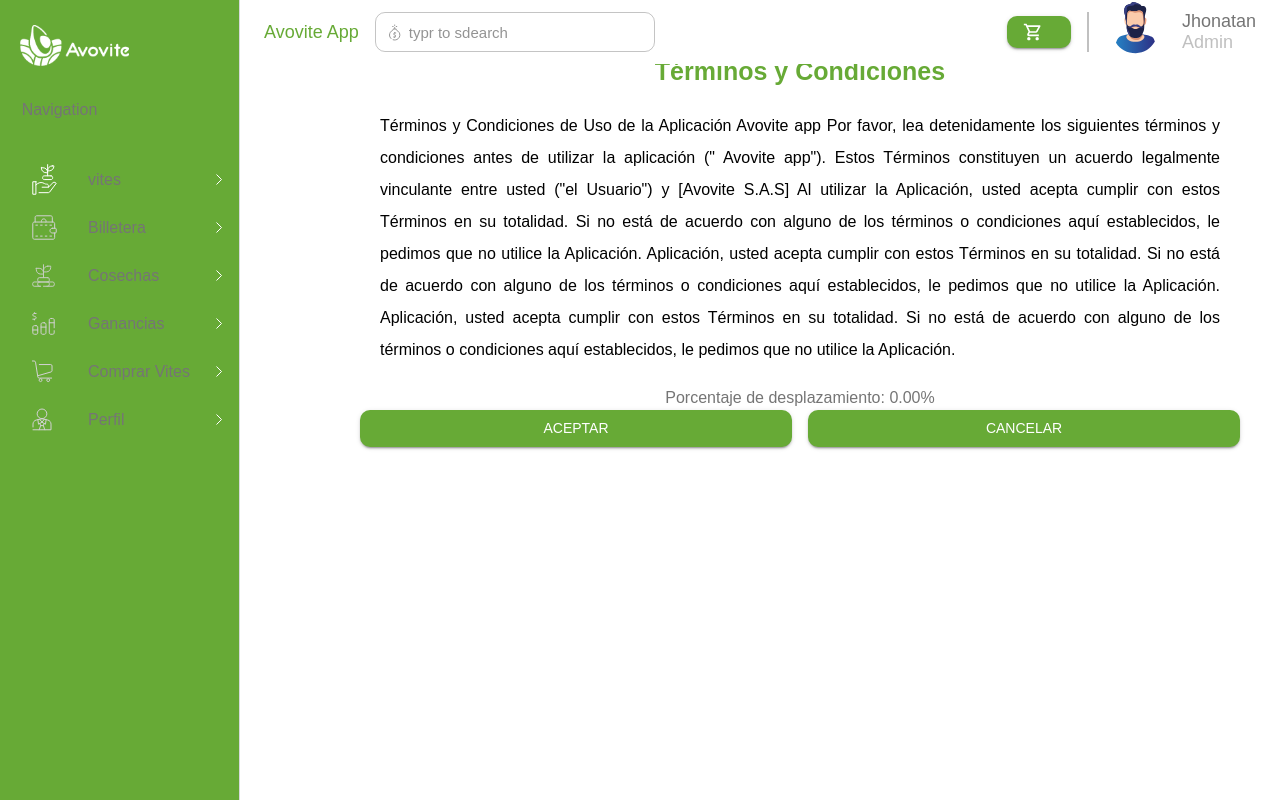
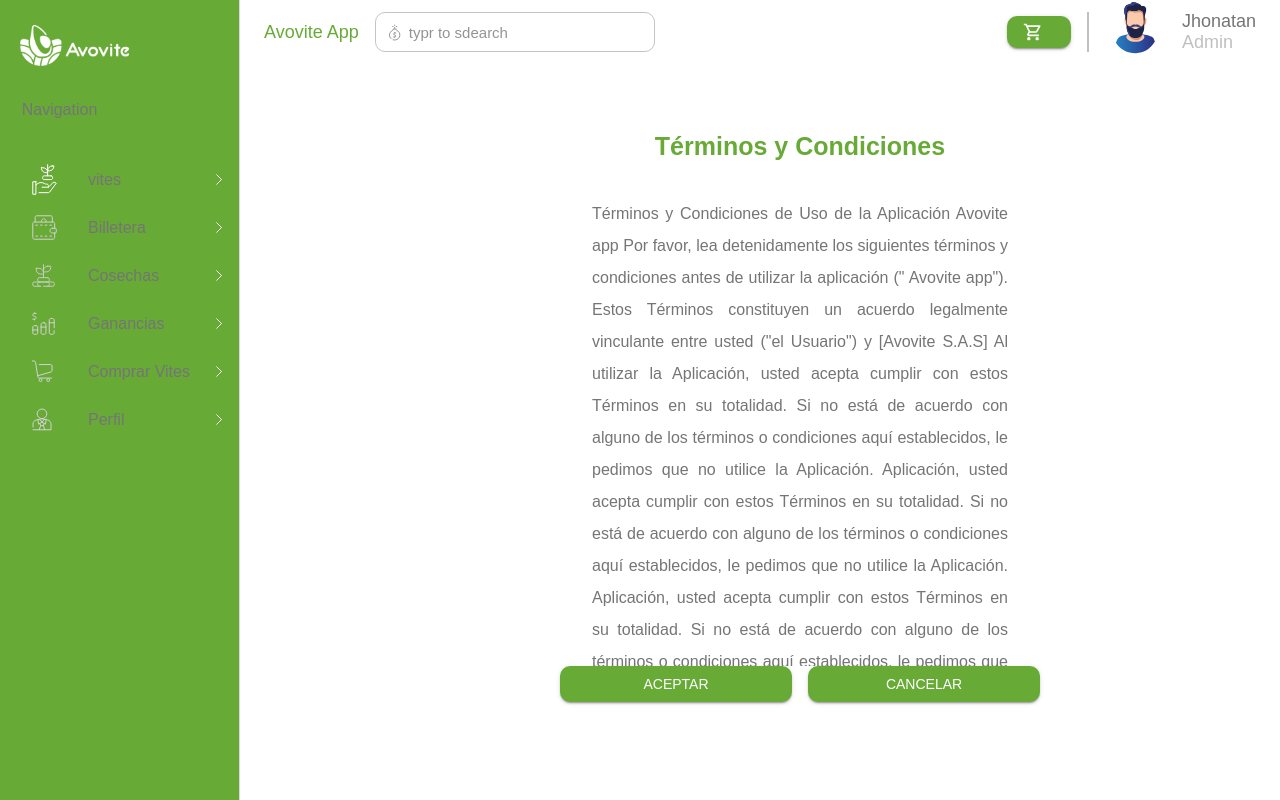
Before and after one commit to WSQuintero/avovite, a React (Vite) app: page /termsandConditions in a window 1280 px wide. Built offline with nearby package versions, Linux system fonts and the light colour scheme.

Commit message:
Adding Terms And Condiitons

```diff
--- a/src/Pages/TermsConditions.jsx
+++ b/src/Pages/TermsConditions.jsx
@@ -29,7 +29,7 @@
 
 function TermsConditions() {
   const theme = useTheme();
-  const route = useNavigate()
+  const route = useNavigate();
   const [isClicked, setIsClicked] = useState(false);
   const [PasswordClic, setPasswordClic] = useState(false);
   const typographyRef = useRef(null);
@@ -58,19 +58,43 @@
   }, []);
 
   return (
-    <Grid display="flex" flexDirection="column">
-      <Box position='relative' height="10vh" display="flex" flexDirection="column">
+    <Grid
+      display="flex"
+      flexDirection="column"
+      sx={(theme) => ({
+        [theme.breakpoints.up("lg")]: {
+          marginTop: 10,
+        },
+      })}
+    >
+      <Box
+        position="relative"
+        height="10vh"
+        display="flex"
+        flexDirection="column"
+      >
+        <Header />
 
-        <Header/>
-
-        <Box width="100%" height={40} bgcolor="#67AA36">
+        <Box
+          width="100%"
+          height={40}
+          bgcolor="#67AA36"
+          x={(theme) => ({
+            [theme.breakpoints.up("lg")]: {
+              display: "none",
+            },
+          })}
+        >
           <Button
-          onClick={()=>route('/signin')}
-            sx={{
+            onClick={() => route("/signin")}
+            sx={(theme) => ({
               marginLeft: 1,
               color: "secondary.body",
               textTransform: "none",
-            }}
+              [theme.breakpoints.up("lg")]: {
+                display: "none",
+              },
+            })}
             startIcon={
               <KeyboardBackspaceIcon sx={{ color: "secondary.body" }} />
             }
@@ -81,28 +105,43 @@
 
         {/* the filter of image */}
 
-        <Grid paddingX={5} paddingY={2} display="flex" flexDirection="column">
+        <Grid display="flex" flexDirection="column"
+        sx={(theme)=>({
+          paddingX:5,
+            paddingY:2,
+          [theme.breakpoints.up('lg')]:{
+            paddingX:30,
+            paddingY:6,
+          }
+        })}
+        >
           <Box>
-            <Grid
-              display="flex"
-              flexDirection="column"
-              justifyContent="center"
-
-            >
-              <Typography color="primary.main" textAlign="center" sx={{fontSize:'25px', fontWeight:600}}>
+            <Grid display="flex" flexDirection="column" justifyContent="center">
+              <Typography
+                color="primary.main"
+                textAlign="center"
+                sx={{ fontSize: "25px", fontWeight: 600 }}
+              >
                 Términos y Condiciones
               </Typography>
               <Typography
-                color="black"
+                color="text.cards"
                 ref={typographyRef}
-                textAlign='justify'
+                textAlign="justify"
                 lineHeight={2}
-                style={{
+                sx={(theme)=>({
                   maxHeight: "500px", // Ajusta la altura máxima deseada
                   overflowY: "scroll",
                   scrollbarWidth: "thin",
                   padding: "20px",
-                }}
+                  [theme.breakpoints.up('lg')]:{
+                    maxHeight: 500, // Ajusta la altura máxima deseada
+                  overflowY: "scroll",
+
+                  scrollbarWidth: "thin",
+                  padding: 4,
+                  }
+                })}
               >
                 Términos y Condiciones de Uso de la Aplicación Avovite app Por
                 favor, lea detenidamente los siguientes términos y condiciones
@@ -121,18 +160,27 @@
                 utilice la Aplicación.{" "}
               </Typography>
 
-              <div style={{ textAlign: "center" }}>
+              {/* <div style={{ textAlign: "center" }}>
                 Porcentaje de desplazamiento: {scrollPercentage.toFixed(2)}%
-              </div>
+              </div> */}
             </Grid>
           </Box>
 
-
           <Grid display="flex" gap={2}>
-            <Button onClick={()=>route('/inscription')}variant="contained" fullWidth sx={{ color: "white" }}>
+            <Button
+              onClick={() => route("/inscription")}
+              variant="contained"
+              fullWidth
+              sx={{ color: "white" }}
+            >
               Aceptar
             </Button>
-            <Button onClick={()=>route('/signin')}variant="contained" fullWidth sx={{ color: "white" }}>
+            <Button
+              onClick={() => route("/signin")}
+              variant="contained"
+              fullWidth
+              sx={{ color: "white" }}
+            >
               Cancelar
             </Button>
           </Grid>
```
